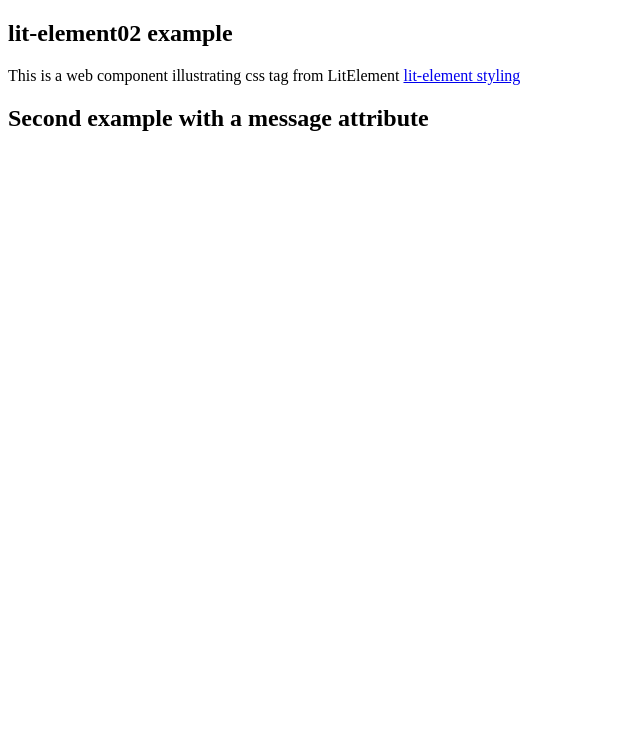
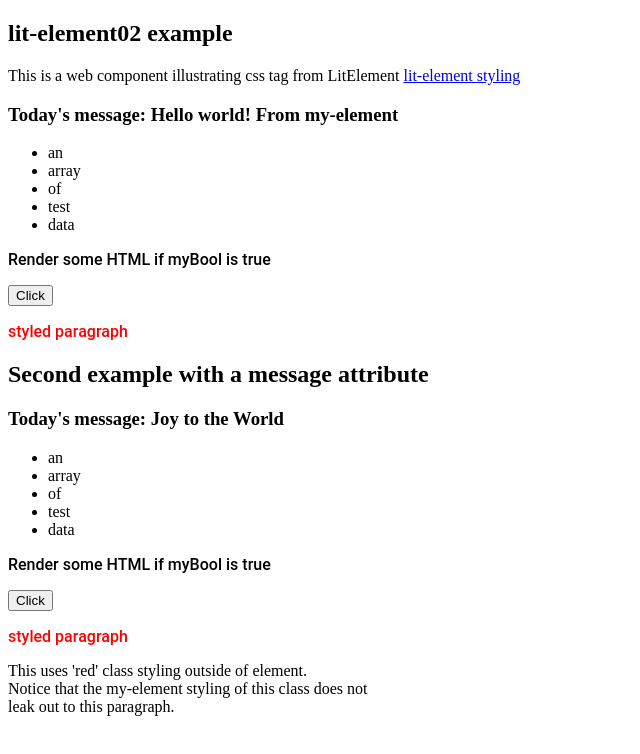
Before and after one commit to funderburkjim/webcompLearn, a plain HTML site: page lit-element02/index.html in a window 1280 px wide. Shown: the whole page, without its empty margins (0-640 px from the left). Drawn offline with Linux system fonts and the light colour scheme.

Commit message:
Revise lit-element02

```diff
--- a/lit-element02/index.html
+++ b/lit-element02/index.html
@@ -24,6 +24,13 @@
   <my-element message="Joy to the World"></my-element>
 
 </div>
+
+<div>
+ <p class="red"> This uses 'red' class styling outside of element.
+  <br/> Notice that the my-element styling of this class does not
+  <br/>leak out to this paragraph.
+</p>
+</div>
 <script type="module" src="my-element.js"></script>
 </body>
 </html>
```
Also changed, not shown: lit-datalist01a/csl-citation.js (+4 -3 lines), lit-element02/my-element.js (+1 -9 lines), readme1.md.
